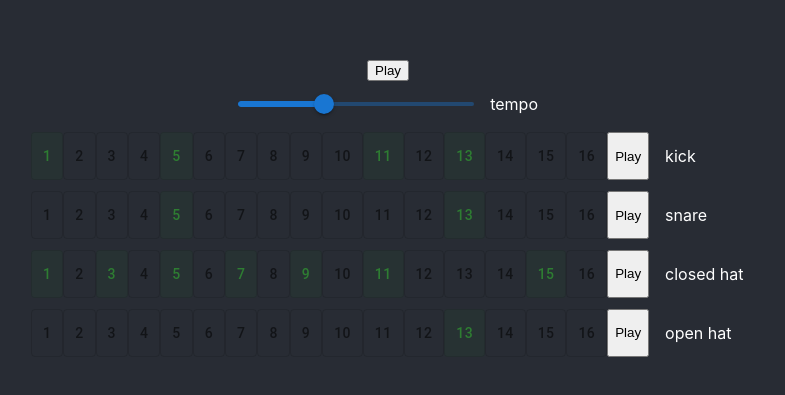
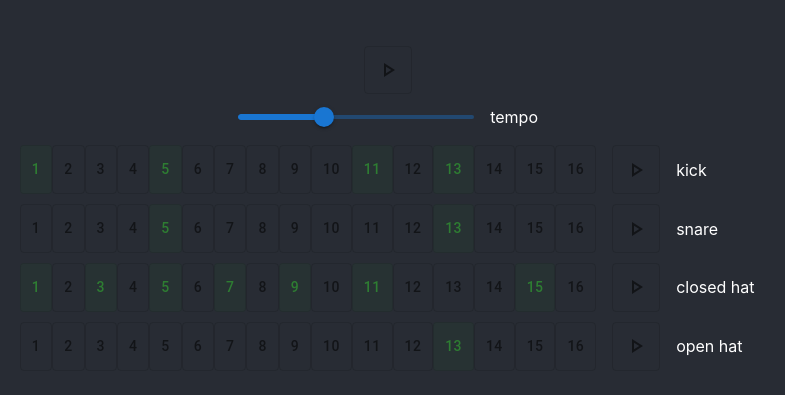
Before and after one commit to LunarUndertow/drum-machine, a React (Create React App) app: page / in a window 1280 px wide. Shown: the part 189-584 px from the top of the page, without its empty margins (252-1037 px from the left). Built offline with nearby package versions, Linux system fonts and the light colour scheme; no server answers.

Commit message:
Play buttons are now togglebuttons, look nicer, and change icon according to state

```diff
--- a/package.json
+++ b/package.json
@@ -3,8 +3,9 @@
   "version": "0.1.0",
   "private": true,
   "dependencies": {
-    "@emotion/react": "^11.10.8",
-    "@emotion/styled": "^11.10.8",
+    "@emotion/react": "^11.11.0",
+    "@emotion/styled": "^11.11.0",
+    "@mui/icons-material": "^5.11.16",
     "@mui/material": "^5.12.3",
     "@reduxjs/toolkit": "^1.9.5",
     "@testing-library/jest-dom": "^5.16.5",
--- a/src/App.js
+++ b/src/App.js
@@ -1,10 +1,13 @@
 import { useEffect, useRef } from 'react';
+import PlayArrowIcon from '@mui/icons-material/PlayArrow';
+import PlayArrowOutlinedIcon from '@mui/icons-material/PlayArrowOutlined';
 import './App.css';
 import SampleSequencer from './Components/SampleSequencer';
 import Box from '@mui/material/Box';
 import Slider from '@mui/material/Slider';
 import { useDispatch, useSelector } from 'react-redux';
 import { setTempo, toggleIsPlaying } from './features/steps/stepsSlice';
+import { ToggleButton } from '@mui/material';
 
 function App() {
     const isPlaying = useSelector((state) => state.steps.isPlaying);
@@ -32,7 +35,9 @@ function App() {
     return (
         <div className="App">
             <header className="App-header">
-                <button onClick={play} id="playButton">Play</button>
+                <ToggleButton onChange={play} value={isPlayingRef}>
+                    {isPlaying ? <PlayArrowIcon /> : <PlayArrowOutlinedIcon />}
+                </ToggleButton>
                 <Box sx={{width: 300}} className="tempo">
                     <Slider
                         aria-label="tempo"
--- a/src/Components/SampleSequencer.js
+++ b/src/Components/SampleSequencer.js
@@ -1,7 +1,10 @@
 import React, { useState, useEffect, useRef } from 'react';
+import PlayArrowIcon from '@mui/icons-material/PlayArrow';
+import PlayArrowOutlinedIcon from '@mui/icons-material/PlayArrowOutlined';
 import { useSelector, useDispatch } from 'react-redux';
 import { togglePlaying } from '../features/steps/stepsSlice';
 import Step from './Step';
+import { ToggleButton } from '@mui/material';
 
 function SampleSequencer(props) {
     const track = props.track;
@@ -107,9 +110,9 @@ function SampleSequencer(props) {
             {steps.map((step, index) => (
                 <Step key={index} id={index} track={track} />
             ))}
-            <button onClick={() => {dispatch(togglePlaying({track}))}} id="playBtn">
-                Play
-            </button>
+            <ToggleButton sx={{ml:2}} onChange={() => dispatch(togglePlaying({track}))} value={playingRef}>
+                {playing ? <PlayArrowIcon /> : <PlayArrowOutlinedIcon />}
+            </ToggleButton>
             <span className="trackName">
                 {props.name}
             </span>
```
Also changed, not shown: src/App.css (line endings or trailing spaces), 1 other file (tests, documents, lock files or other folders).
